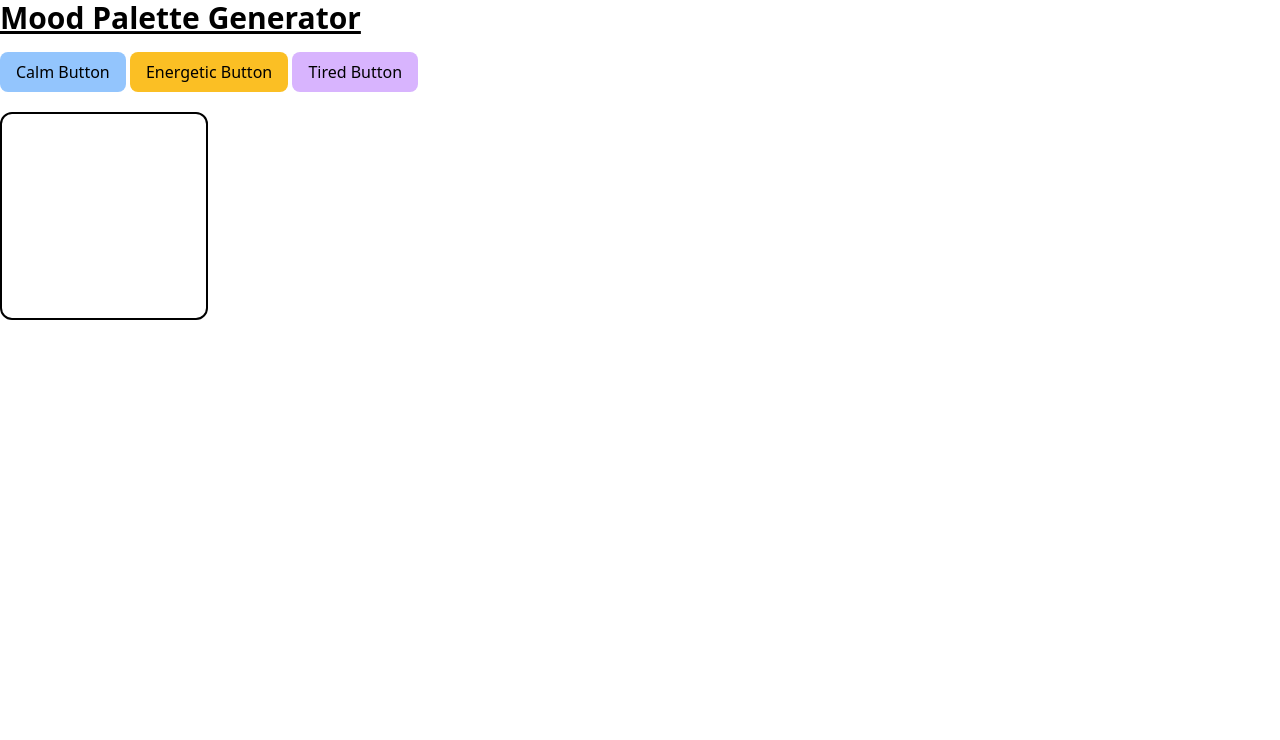
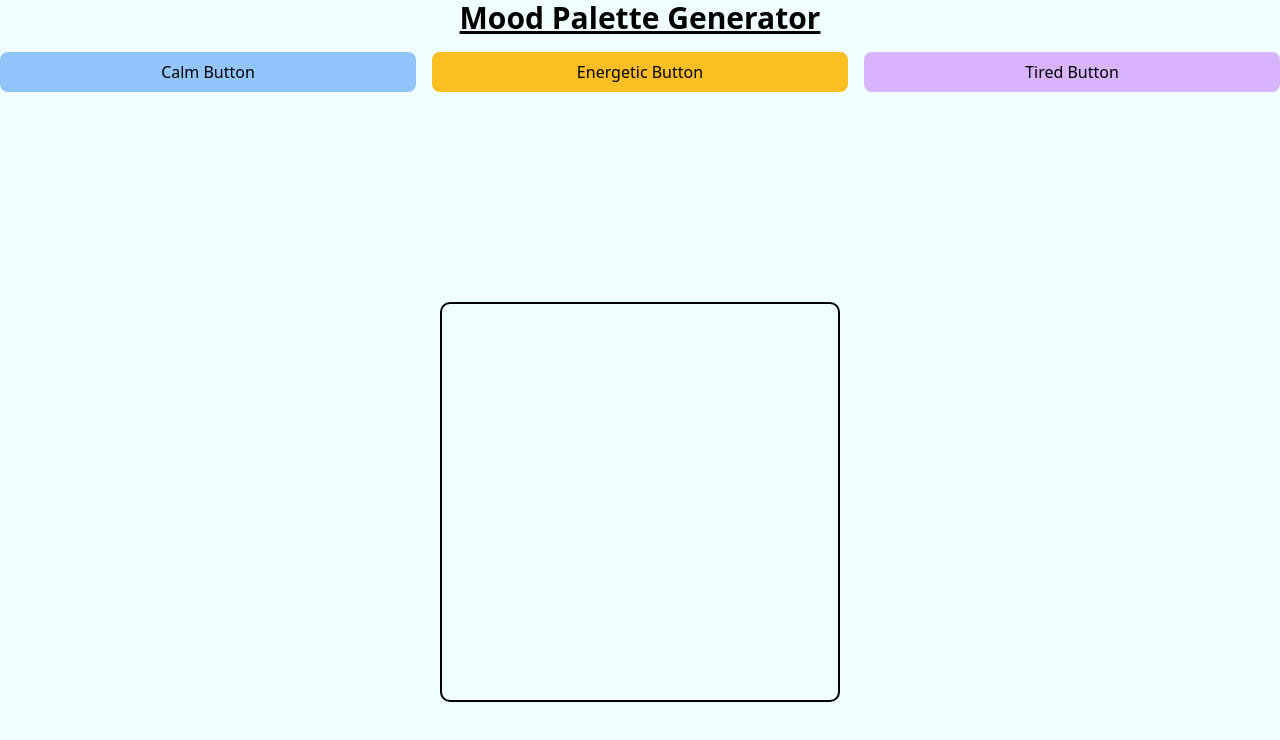
Before and after one commit to aaronkim15/Mood-Palette-Generator, a website: page index.html in a window 1280 px wide. Drawn offline with nearby package versions, Linux system fonts and the light colour scheme.

Commit message:
buttons, title, and box are now centered and aligned

```diff
--- a/index.html
+++ b/index.html
@@ -9,9 +9,10 @@
   </head>
 
   <body>
-    <div>
-      <h1 class="mb-4 text-3xl font-bold underline">Mood Palette Generator</h1>
 
+    <h1 class="grid mb-4 text-3xl font-bold underline place-items-center">Mood Palette Generator</h1>
+
+    <div class="grid content-center grid-cols-3 gap-4">
       <button class="bg-blue-300 px-4 py-2 rounded-lg" id="calmBtn">
         Calm Button
       </button>
@@ -23,8 +24,10 @@
       <button class="bg-purple-300 px-4 py-2 rounded-lg" id="tiredBtn">
         Tired Button
       </button>
+    </div>
 
-      <div class="w-52 h-52 mt-5 border-2 border-black rounded-xl"></div>
+    <div class="container">
+      <div id="colourBox"></div>
     </div>
 
     <script src="script.js"></script>
--- a/style.css
+++ b/style.css
@@ -1,6 +1,17 @@
+@import "tailwindcss";
+
+body{
+    background-color: azure;
+}
+.container {
+    display: grid;
+    place-content: center;
+    height: 800px;
+}
+
 #colourBox{
-    width: 200px;
-    height: 200px;
+    width: 400px;
+    height: 400px;
     margin-top: 20px;
     border-radius: 10px;
     border: 2px solid black;
```
